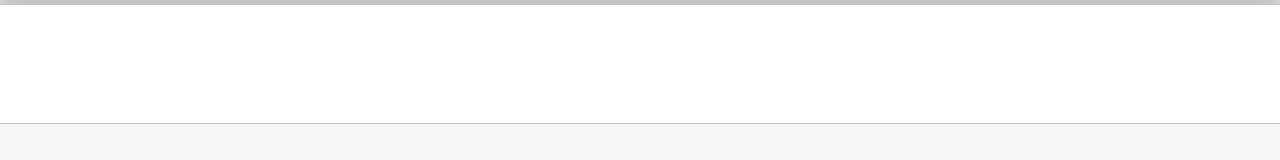
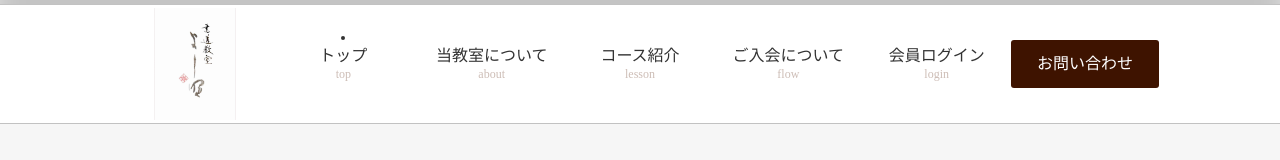
Before and after one commit to jinei/PJ001_YOSHINO_SHODOU_MOCK, a plain HTML site: page index.html in a window 1280 px wide. Drawn offline with nearby package versions, Linux system fonts and the light colour scheme; a web font is replaced by a local one.

Commit message:
ヘッダー PC画面のみ

```diff
--- a/css/style.css
+++ b/css/style.css
@@ -1,5 +1,10 @@
+* {
+  font-size: 62.5%;
+}
+
 body {
   background: #F6F6F6;
+  color: #333333;
   font-family: 'Shippori Antique B1',
     sans-serif;
 }
@@ -22,3 +27,90 @@ body {
   box-sizing: border-box;
   box-shadow: 0px -40px 30px rgba(0, 0, 0, 0.2);
 }
+
+.header_inner {
+  display: flex;
+  justify-content: space-between;
+  align-items: center;
+  margin: auto;
+  width: 80%;
+  height: 100%;
+}
+
+.header_inner li {
+  width: 100%;
+  text-align: center;
+  list-style: none;
+}
+
+.header_inner li a {
+  position: relative;
+  font-family: 'Yuji Syuku',
+    serif;
+  font-size: 1.6rem;
+}
+
+.header_inner li a.active::before {
+  content: '';
+  position: absolute;
+  left: 50%;
+  top: -50%;
+  transform: translateX(-50%) translateY(-50%);
+  display: block;
+  width: 4px;
+  height: 4px;
+  border-radius: 50%;
+  background-color: #333333;
+}
+
+.header_link_text {
+  margin-top: .25rem;
+  font-family: 'Shippori Mincho B1',
+    serif;
+  font-size: 1.2rem;
+  color: #CDBDB6;
+}
+
+.header_logo {
+  width: 55%;
+}
+
+.header_contact_btn {
+  display: flex;
+  justify-content: center;
+  align-items: center;
+  height: 48px;
+  color: #ffffff;
+  background: #3E1300;
+  border-radius: 3px;
+}
+
+/*波形の設定*/
+.header_inner li a:not(.active, .header_logo_wrap):hover::before {
+  content: '';
+  /*絶対配置で波形の位置を決める*/
+  position: absolute;
+  left: 25%;
+  top: 0;
+  /*波形の形状*/
+  border: 1px solid #333;
+  width: 60px;
+  height: 60px;
+  border-radius: 50%;
+  /*はじめは不透明*/
+  opacity: 1;
+  /*アニメーションの設定*/
+  animation: 1s circleanime2 forwards;
+}
+
+/*波形が広がるアニメーション*/
+@keyframes circleanime2 {
+  0% {
+    transform: scale(0);
+  }
+
+  100% {
+    transform: scale(2);
+    opacity: 0;
+  }
+}
--- a/index.html
+++ b/index.html
@@ -25,7 +25,35 @@
     <!-- header -->
     <header>
         <div class="header_box">
-
+            <nav class="header_inner">
+                <li>
+                    <a href="index.html" class="header_logo_wrap"><img src="img/logo.jpg" class="header_logo"
+                            alt="よし野書道教室"></a>
+                </li>
+                <li>
+                    <a href="index.html" class="active">トップ</a>
+                    <p class="header_link_text">top</p>
+                </li>
+                <li>
+                    <a href="about.html">当教室について</a>
+                    <p class="header_link_text">about</p>
+                </li>
+                <li>
+                    <a href="lesson.html">コース紹介</a>
+                    <p class="header_link_text">lesson</p>
+                </li>
+                <li>
+                    <a href="flow.html">ご入会について</a>
+                    <p class="header_link_text">flow</p>
+                </li>
+                <li>
+                    <a href="login.html">会員ログイン</a>
+                    <p class="header_link_text">login</p>
+                </li>
+                <li>
+                    <a href="contact.html" class="header_contact_btn">お問い合わせ</a>
+                </li>
+            </nav>
         </div>
     </header>
 
```
